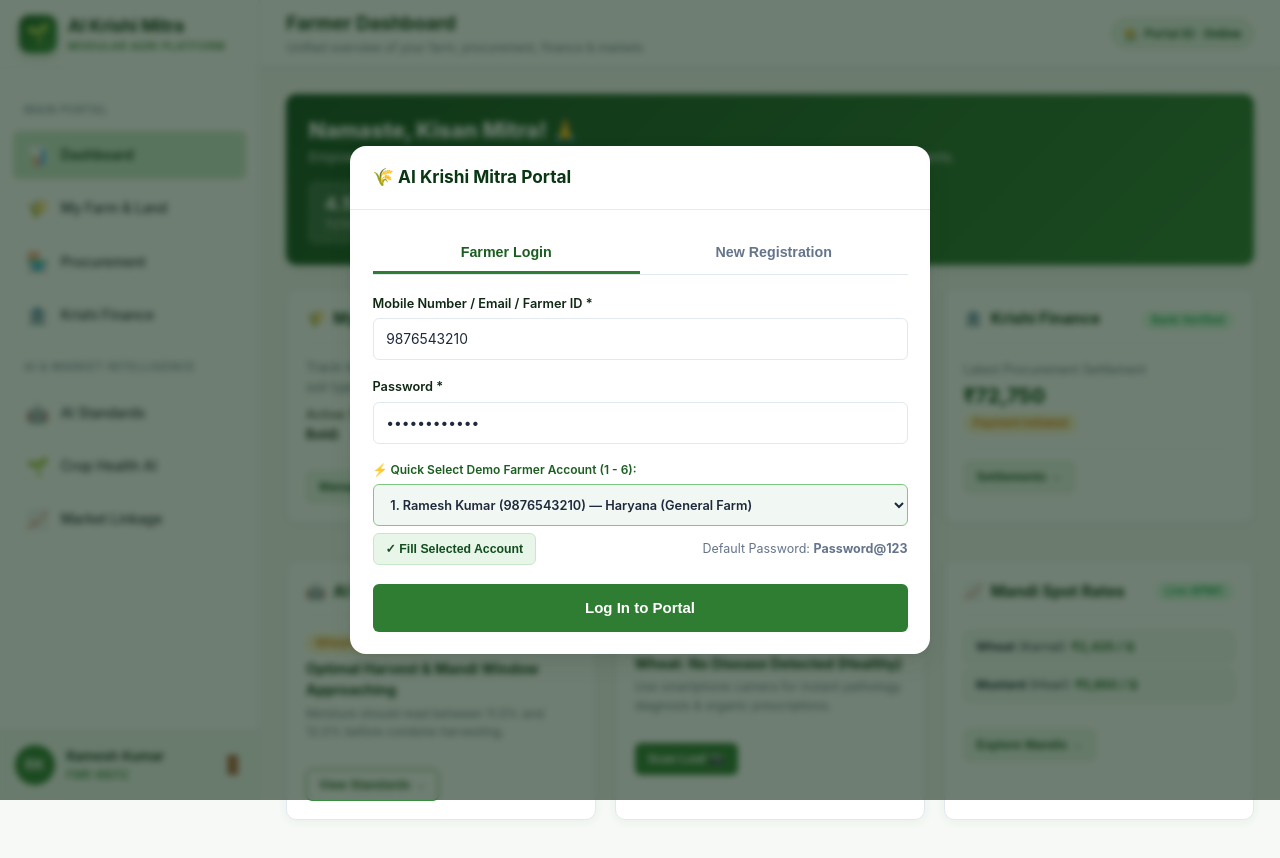
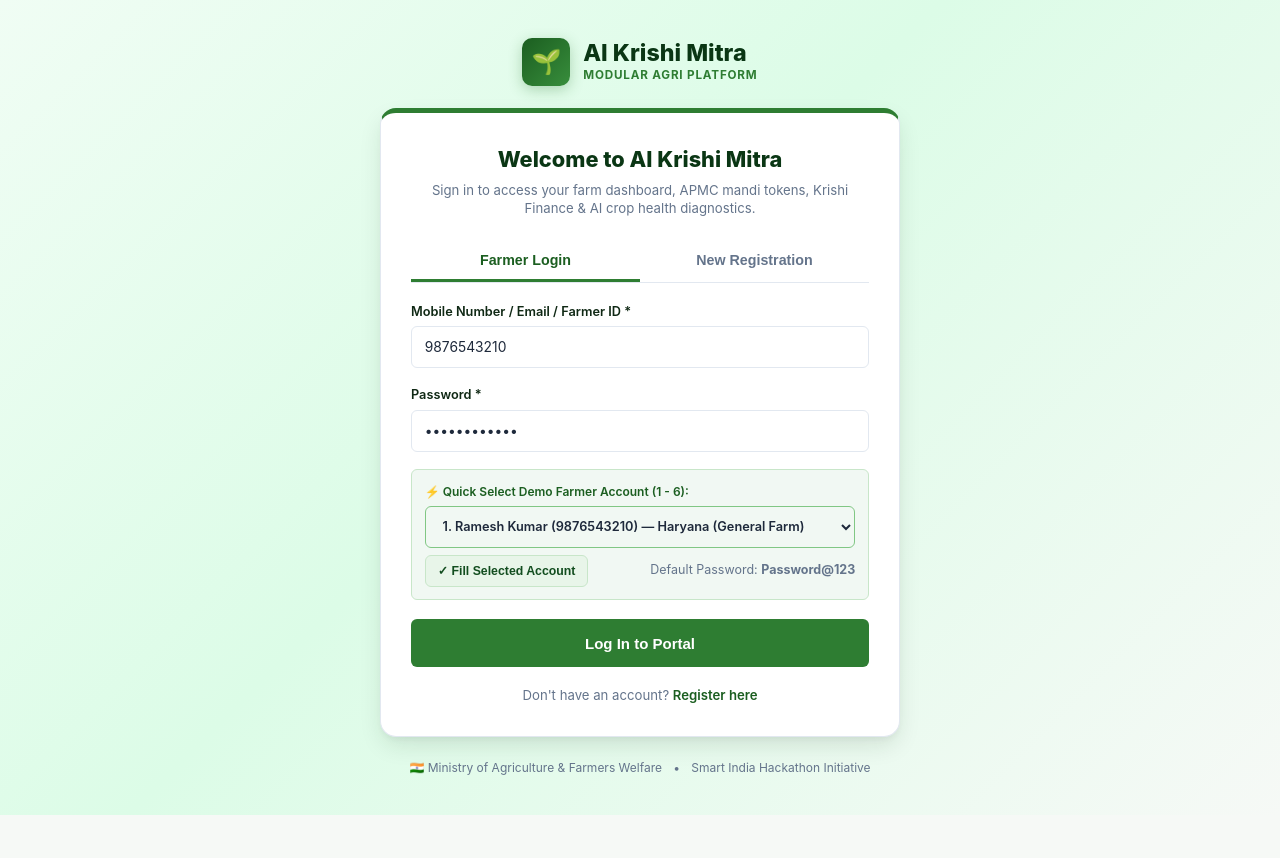
Before and after one commit to poojapandey07/AI-KRISHI-MITRA-FINAL, a website built with Vite: page frontend/index.html in a window 1280 px wide. After the commit the page ends 815 px from the top, so only its background shows below. Built offline with nearby package versions, Linux system fonts and the light colour scheme.

Commit message:
Add dedicated Login Page at application entry point before dashboard

```diff
--- a/frontend/css/global.css
+++ b/frontend/css/global.css
@@ -664,3 +664,102 @@
     transform: rotate(360deg);
   }
 }
+
+/* ==================== DEDICATED LOGIN PAGE STYLES ==================== */
+.login-page-wrapper {
+  display: flex;
+  min-height: 100vh;
+  width: 100%;
+  align-items: center;
+  justify-content: center;
+  background: linear-gradient(135deg, #f0fdf4 0%, #dcfce7 45%, #f6f9f6 100%);
+  padding: 2.5rem 1rem;
+}
+
+.login-page-container {
+  width: 100%;
+  max-width: 520px;
+  display: flex;
+  flex-direction: column;
+  align-items: center;
+  gap: 1.5rem;
+}
+
+.login-brand-header {
+  display: flex;
+  align-items: center;
+  gap: 0.85rem;
+}
+
+.login-brand-icon {
+  width: 48px;
+  height: 48px;
+  background: linear-gradient(135deg, var(--primary-700), var(--primary-500));
+  color: var(--white);
+  border-radius: var(--radius-md);
+  display: flex;
+  align-items: center;
+  justify-content: center;
+  font-size: 1.6rem;
+  box-shadow: 0 4px 14px rgba(46, 125, 50, 0.3);
+}
+
+.login-brand-title {
+  font-size: 1.55rem;
+  font-weight: 800;
+  color: var(--primary-900);
+  line-height: 1.2;
+}
+
+.login-brand-sub {
+  font-size: 0.78rem;
+  text-transform: uppercase;
+  color: var(--primary-600);
+  font-weight: 700;
+  letter-spacing: 0.8px;
+}
+
+.login-card {
+  width: 100%;
+  background-color: var(--white);
+  border: 1px solid var(--border-light);
+  border-radius: var(--radius-lg);
+  padding: 2rem;
+  box-shadow: var(--shadow-lg);
+  border-top: 5px solid var(--primary-600);
+}
+
+.login-card-header {
+  text-align: center;
+  margin-bottom: 1.5rem;
+}
+
+.login-title {
+  font-size: 1.45rem;
+  font-weight: 800;
+  color: var(--primary-900);
+  margin-bottom: 0.35rem;
+}
+
+.login-subtitle {
+  font-size: 0.88rem;
+  color: var(--text-muted);
+  line-height: 1.4;
+}
+
+.login-demo-box {
+  background-color: var(--primary-surface);
+  border: 1px solid var(--primary-100);
+  border-radius: var(--radius-sm);
+  padding: 0.85rem;
+  margin-bottom: 1.25rem;
+}
+
+.login-footer-notes {
+  display: flex;
+  align-items: center;
+  gap: 0.75rem;
+  font-size: 0.8rem;
+  color: var(--text-muted);
+  text-align: center;
+}
--- a/frontend/index.html
+++ b/frontend/index.html
@@ -117,7 +117,137 @@
 </head>
 <body>
 
-  <div id="app-container">
+  <!-- ==================== DEDICATED LOGIN PAGE (STARTING SCREEN) ==================== -->
+  <div id="view-login-page" class="login-page-wrapper">
+    <div class="login-page-container">
+
+      <!-- Brand Header -->
+      <div class="login-brand-header">
+        <div class="login-brand-icon">🌱</div>
+        <div>
+          <div class="login-brand-title">AI Krishi Mitra</div>
+          <div class="login-brand-sub">Modular Agri Platform</div>
+        </div>
+      </div>
+
+      <!-- Login Card -->
+      <div class="login-card">
+        <div class="login-card-header">
+          <h2 class="login-title">Welcome to AI Krishi Mitra</h2>
+          <p class="login-subtitle">Sign in to access your farm dashboard, APMC mandi tokens, Krishi Finance & AI crop health diagnostics.</p>
+        </div>
+
+        <!-- Auth Tabs (Login / Register) -->
+        <div class="auth-tab-buttons">
+          <button class="auth-tab-btn active" id="tab-auth-login" onclick="appRouter.switchAuthTab('login')">
+            Farmer Login
+          </button>
+          <button class="auth-tab-btn" id="tab-auth-register" onclick="appRouter.switchAuthTab('register')">
+            New Registration
+          </button>
+        </div>
+
+        <!-- Login Pane -->
+        <div id="pane-auth-login">
+          <form id="form-auth-login">
+            <div class="form-group">
+              <label class="form-label">Mobile Number / Email / Farmer ID *</label>
+              <input type="text" class="form-control" id="login-mobile" required value="9876543210" placeholder="e.g. 9876543210">
+            </div>
+            <div class="form-group">
+              <label class="form-label">Password *</label>
+              <input type="password" class="form-control" id="login-password" required value="Password@123" placeholder="••••••••">
+            </div>
+
+            <!-- Demo Account Quick Selector -->
+            <div class="login-demo-box">
+              <label class="form-label" style="font-size: 0.8rem; color: var(--primary-700); margin-bottom: 0.35rem;">
+                ⚡ Quick Select Demo Farmer Account (1 - 6):
+              </label>
+              <select class="form-control" id="demo-account-selector" style="font-size: 0.85rem; font-weight: 600; background-color: var(--primary-surface); border-color: var(--primary-300);">
+                <option value="9876543210" selected>1. Ramesh Kumar (9876543210) — Haryana (General Farm)</option>
+                <option value="9876543211">2. Gurpreet Singh (9876543211) — Punjab (Procurement Active)</option>
+                <option value="9876543212">3. Suresh Patel (9876543212) — Gujarat (Finance & DBT Credited)</option>
+                <option value="9876543213">4. Nitin Patil (9876543213) — Maharashtra (AI Standards & Grading)</option>
+                <option value="9876543214">5. Anand Verma (9876543214) — Madhya Pradesh (Disease & Health AI)</option>
+                <option value="9876543215">6. Pooja Sharma (9876543215) — Uttar Pradesh (Market & Buyers)</option>
+              </select>
+              <div style="display: flex; justify-content: space-between; align-items: center; margin-top: 0.45rem;">
+                <button type="button" class="btn btn-secondary btn-sm" id="btn-fill-demo">
+                  ✓ Fill Selected Account
+                </button>
+                <small style="color: var(--text-muted);">Default Password: <strong>Password@123</strong></small>
+              </div>
+            </div>
+
+            <button type="submit" class="btn btn-primary btn-lg" style="width: 100%;">
+              Log In to Portal
+            </button>
+
+            <div style="text-align: center; margin-top: 1.25rem; font-size: 0.88rem; color: var(--text-muted);">
+              Don't have an account? <a href="javascript:void(0)" onclick="appRouter.switchAuthTab('register')" style="font-weight: 600; color: var(--primary-700);">Register here</a>
+            </div>
+          </form>
+        </div>
+
+        <!-- Register Pane -->
+        <div id="pane-auth-register" style="display: none;">
+          <form id="form-auth-register">
+            <div class="form-group">
+              <label class="form-label">Full Name *</label>
+              <input type="text" class="form-control" id="reg-name" required placeholder="e.g. Suresh Patel">
+            </div>
+            <div class="grid-2">
+              <div class="form-group">
+                <label class="form-label">Mobile Number *</label>
+                <input type="tel" class="form-control" id="reg-mobile" required placeholder="10-digit mobile">
+              </div>
+              <div class="form-group">
+                <label class="form-label">Email Address (Optional)</label>
+                <input type="email" class="form-control" id="reg-email" placeholder="kisan@example.com">
+              </div>
+            </div>
+            <div class="form-group">
+              <label class="form-label">Password *</label>
+              <input type="password" class="form-control" id="reg-password" required placeholder="At least 6 characters" minlength="6">
+            </div>
+            <div class="grid-3">
+              <div class="form-group">
+                <label class="form-label">State *</label>
+                <input type="text" class="form-control" id="reg-state" required placeholder="e.g. Haryana">
+              </div>
+              <div class="form-group">
+                <label class="form-label">District *</label>
+                <input type="text" class="form-control" id="reg-district" required placeholder="e.g. Karnal">
+              </div>
+              <div class="form-group">
+                <label class="form-label">Village *</label>
+                <input type="text" class="form-control" id="reg-village" required placeholder="e.g. Nilokheri">
+              </div>
+            </div>
+            <button type="submit" class="btn btn-primary btn-lg" style="width: 100%; margin-top: 0.5rem;">
+              Create Farmer Account
+            </button>
+
+            <div style="text-align: center; margin-top: 1.25rem; font-size: 0.88rem; color: var(--text-muted);">
+              Already have an account? <a href="javascript:void(0)" onclick="appRouter.switchAuthTab('login')" style="font-weight: 600; color: var(--primary-700);">Login here</a>
+            </div>
+          </form>
+        </div>
+
+      </div>
+
+      <!-- Trust Footer -->
+      <div class="login-footer-notes">
+        <span>🇮🇳 Ministry of Agriculture & Farmers Welfare</span>
+        <span>•</span>
+        <span>Smart India Hackathon Initiative</span>
+      </div>
+
+    </div>
+  </div>
+
+  <div id="app-container" style="display: none;">
 
     <!-- Mobile Sidebar Backdrop -->
     <div class="sidebar-backdrop" id="sidebar-backdrop"></div>
@@ -873,102 +1003,6 @@
 
   <!-- ==================== SHARED MODALS ==================== -->
 
-  <!-- Auth Modal (Login / Register) -->
-  <div class="modal-overlay" id="modal-auth">
-    <div class="modal-dialog">
-      <div class="modal-header">
-        <h3 class="modal-title">🌾 AI Krishi Mitra Portal</h3>
-      </div>
-      <div class="modal-body">
-        <div class="auth-tab-buttons">
-          <button class="auth-tab-btn active" id="tab-auth-login" onclick="appRouter.switchAuthTab('login')">
-            Farmer Login
-          </button>
-          <button class="auth-tab-btn" id="tab-auth-register" onclick="appRouter.switchAuthTab('register')">
-            New Registration
-          </button>
-        </div>
-
-        <!-- Login Pane -->
-        <div id="pane-auth-login">
-          <form id="form-auth-login">
-            <div class="form-group">
-              <label class="form-label">Mobile Number / Email / Farmer ID *</label>
-              <input type="text" class="form-control" id="login-mobile" required value="9876543210" placeholder="e.g. 9876543210">
-            </div>
-            <div class="form-group">
-              <label class="form-label">Password *</label>
-              <input type="password" class="form-control" id="login-password" required value="Password@123" placeholder="••••••••">
-            </div>
-            <div style="margin-bottom: 1.25rem;">
-              <label class="form-label" style="font-size: 0.8rem; color: var(--primary-700); margin-bottom: 0.35rem;">
-                ⚡ Quick Select Demo Farmer Account (1 - 6):
-              </label>
-              <select class="form-control" id="demo-account-selector" style="font-size: 0.85rem; font-weight: 600; background-color: var(--primary-surface); border-color: var(--primary-300);">
-                <option value="9876543210" selected>1. Ramesh Kumar (9876543210) — Haryana (General Farm)</option>
-                <option value="9876543211">2. Gurpreet Singh (9876543211) — Punjab (Procurement Active)</option>
-                <option value="9876543212">3. Suresh Patel (9876543212) — Gujarat (Finance & DBT Credited)</option>
-                <option value="9876543213">4. Nitin Patil (9876543213) — Maharashtra (AI Standards & Grading)</option>
-                <option value="9876543214">5. Anand Verma (9876543214) — Madhya Pradesh (Disease & Health AI)</option>
-                <option value="9876543215">6. Pooja Sharma (9876543215) — Uttar Pradesh (Market & Buyers)</option>
-              </select>
-              <div style="display: flex; justify-content: space-between; align-items: center; margin-top: 0.45rem;">
-                <button type="button" class="btn btn-secondary btn-sm" id="btn-fill-demo">
-                  ✓ Fill Selected Account
-                </button>
-                <small style="color: var(--text-muted);">Default Password: <strong>Password@123</strong></small>
-              </div>
-            </div>
-            <button type="submit" class="btn btn-primary btn-lg" style="width: 100%;">
-              Log In to Portal
-            </button>
-          </form>
-        </div>
-
-        <!-- Register Pane -->
-        <div id="pane-auth-register" style="display: none;">
-          <form id="form-auth-register">
-            <div class="form-group">
-              <label class="form-label">Full Name *</label>
-              <input type="text" class="form-control" id="reg-name" required placeholder="e.g. Suresh Patel">
-            </div>
-            <div class="grid-2">
-              <div class="form-group">
-                <label class="form-label">Mobile Number *</label>
-                <input type="tel" class="form-control" id="reg-mobile" required placeholder="10-digit mobile">
-              </div>
-              <div class="form-group">
-                <label class="form-label">Email Address (Optional)</label>
-                <input type="email" class="form-control" id="reg-email" placeholder="kisan@example.com">
-              </div>
-            </div>
-            <div class="form-group">
-              <label class="form-label">Password *</label>
-              <input type="password" class="form-control" id="reg-password" required placeholder="At least 6 characters" minlength="6">
-            </div>
-            <div class="grid-3">
-              <div class="form-group">
-                <label class="form-label">State *</label>
-                <input type="text" class="form-control" id="reg-state" required placeholder="e.g. Haryana">
-              </div>
-              <div class="form-group">
-                <label class="form-label">District *</label>
-                <input type="text" class="form-control" id="reg-district" required placeholder="e.g. Karnal">
-              </div>
-              <div class="form-group">
-                <label class="form-label">Village *</label>
-                <input type="text" class="form-control" id="reg-village" required placeholder="e.g. Nilokheri">
-              </div>
-            </div>
-            <button type="submit" class="btn btn-primary btn-lg" style="width: 100%; margin-top: 0.5rem;">
-              Create Farmer Account
-            </button>
-          </form>
-        </div>
-      </div>
-    </div>
-  </div>
-
   <!-- Shared Land Modal -->
   <div class="modal-overlay" id="modal-add-land">
     <div class="modal-dialog">
--- a/frontend/js/app.js
+++ b/frontend/js/app.js
@@ -84,17 +84,17 @@
     // Listen to auth events
     window.addEventListener("auth:change", (e) => {
       if (e.detail.isAuthenticated) {
-        window.utils.closeModal("modal-auth");
+        this.hideAuthPage();
         this.updateHeaderUserInfo(e.detail.farmer);
         this.navigate("dashboard");
       } else {
-        this.showAuthModal();
+        this.showAuthPage();
       }
     });
 
     window.addEventListener("auth:expired", () => {
       window.utils.showToast("Your session has expired. Please log in again.", "warning");
-      this.showAuthModal();
+      this.showAuthPage();
     });
   }
 
@@ -108,15 +108,30 @@
   checkAuthAndStart() {
     if (window.auth.isAuthenticated()) {
       const farmer = window.auth.getFarmer();
+      this.hideAuthPage();
       this.updateHeaderUserInfo(farmer);
       this.navigate("dashboard");
     } else {
-      this.showAuthModal();
+      this.showAuthPage();
     }
   }
 
+  showAuthPage() {
+    const loginPage = document.getElementById("view-login-page");
+    const appContainer = document.getElementById("app-container");
+    if (loginPage) loginPage.style.display = "flex";
+    if (appContainer) appContainer.style.display = "none";
+  }
+
+  hideAuthPage() {
+    const loginPage = document.getElementById("view-login-page");
+    const appContainer = document.getElementById("app-container");
+    if (loginPage) loginPage.style.display = "none";
+    if (appContainer) appContainer.style.display = "flex";
+  }
+
   showAuthModal() {
-    window.utils.openModal("modal-auth");
+    this.showAuthPage();
   }
 
   switchAuthTab(tab) {
```
